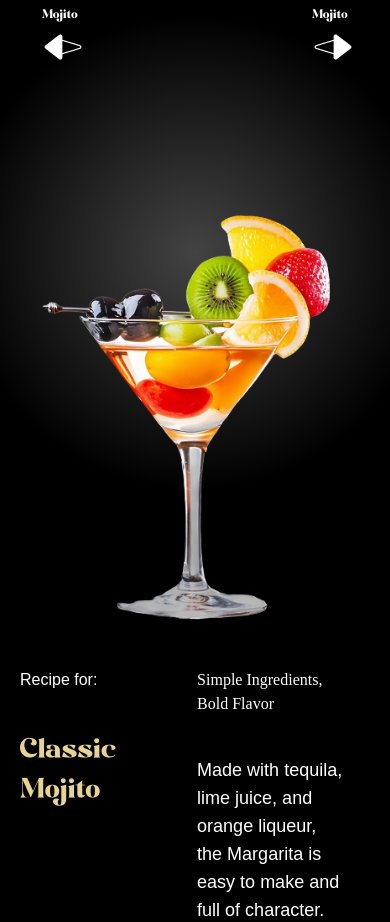
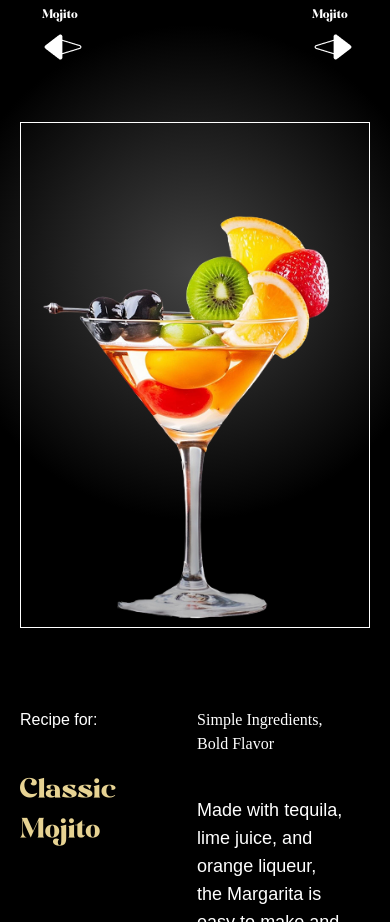
Before and after one commit to RoshanDev-codes/mojito-landing, a React (Vite) app: page / in a window 390 px wide. Shown: the part 5787-6709 px from the top of the page. Built offline with nearby package versions, Linux system fonts and the light colour scheme; a web font is replaced by a local one.

Commit message:
added border

```diff
--- a/src/components/Menu.jsx
+++ b/src/components/Menu.jsx
@@ -129,7 +129,7 @@ const Menu = () => {
 
           <div
             id="cocktails"
-            className="pt-20 md:bottom-0 bottom-[45%] md:mt-0 mt-14 md:mb-0 mb-10 flex-center md:h-[60vh] h-[60vh] w-full"
+            className="pt-20 md:bottom-0 bottom-[45%] md:mt-0 mt-14 md:mb-0 mb-20 border flex-center md:h-[60vh] h-[60vh] w-full"
           >
             <img
               src={currentCocktail.image}
```
